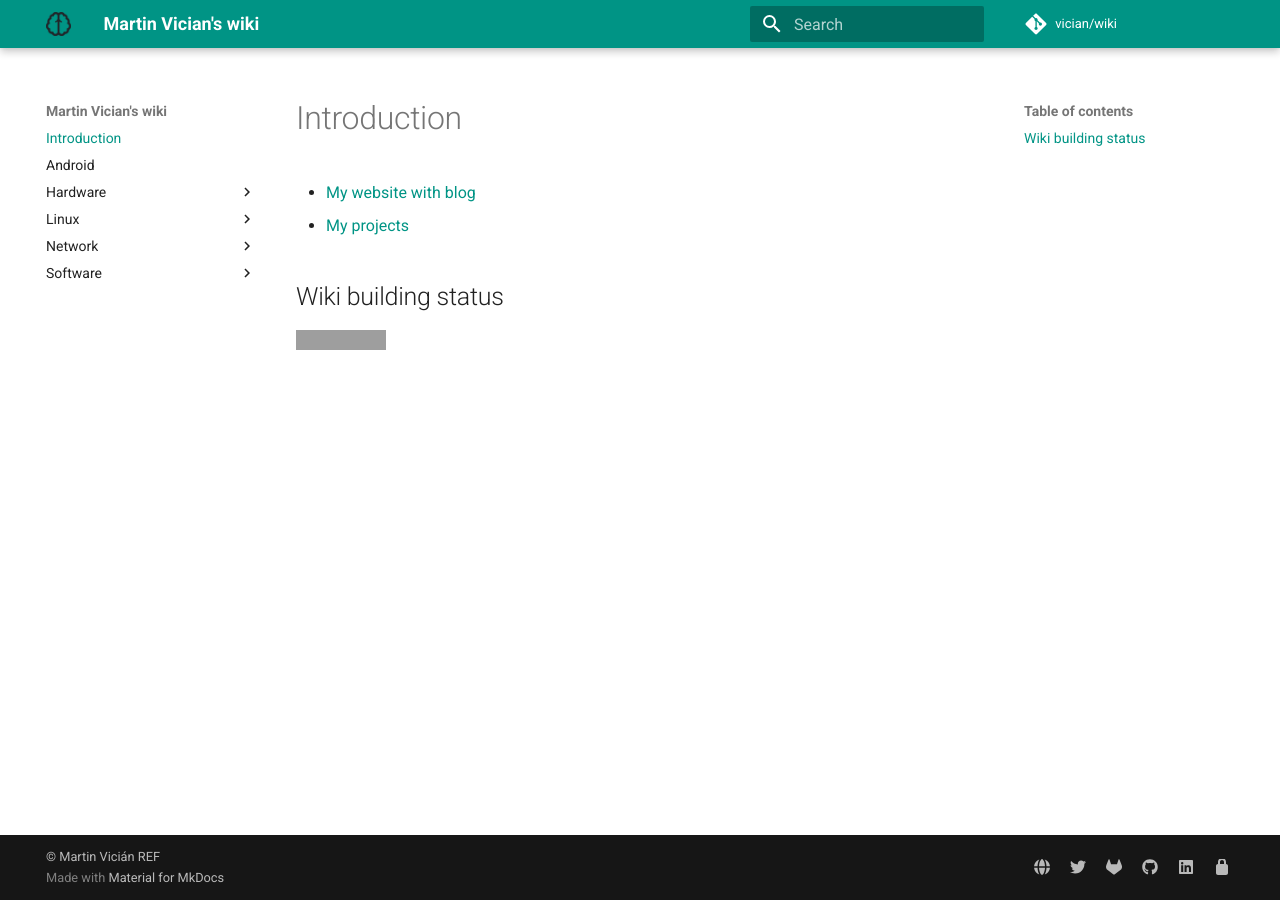
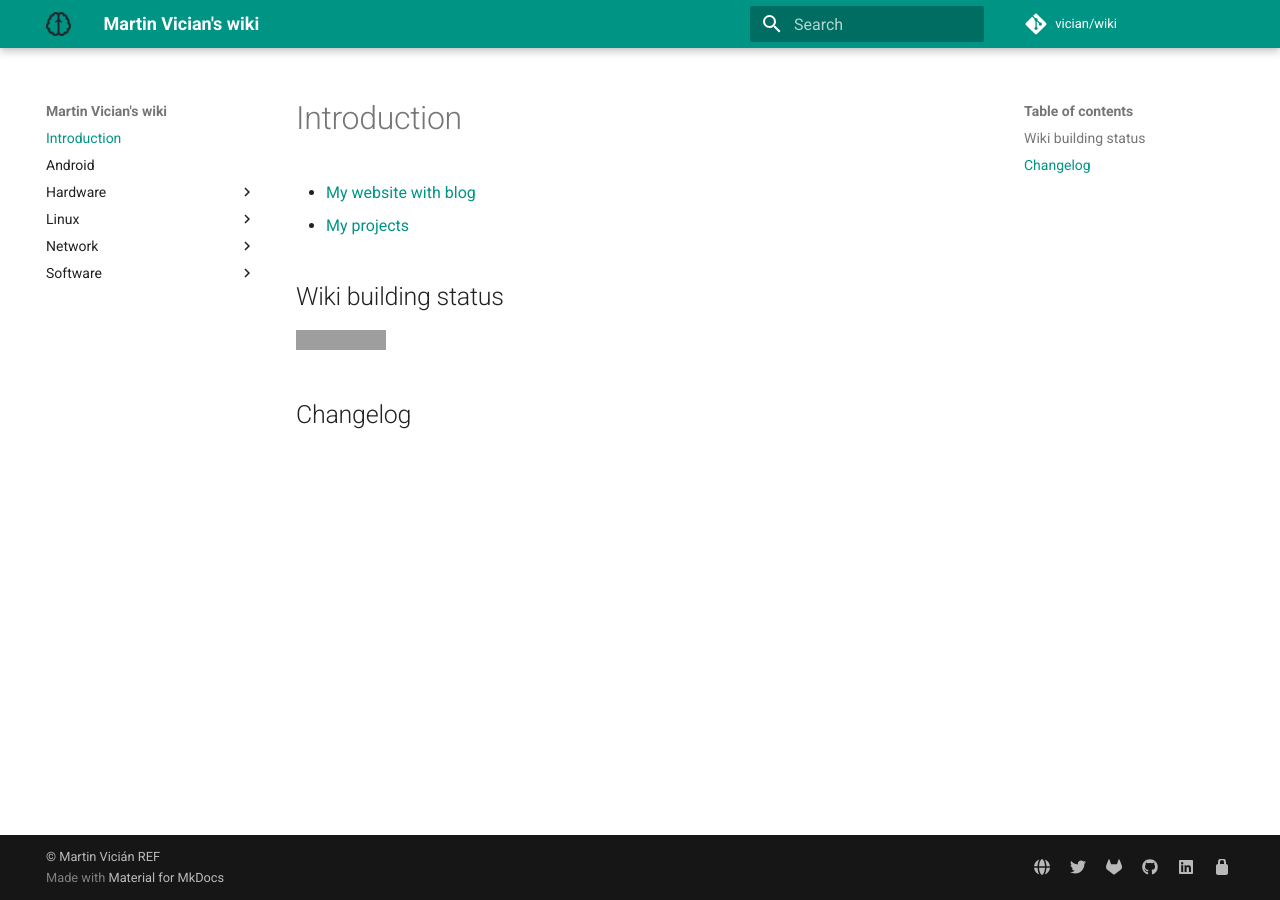
Before and after one commit to vician/wiki, an MkDocs documentation site: the page built from docs/index.md, in a window 1280 px wide. Built offline with MkDocs 1.6.1 and Material for MkDocs 9.7.7, drawn with Linux system fonts in a browser that asks for light colours; comment, search, counter and statistics services are not loaded; grey boxes are pictures that could not be loaded.

Commit message:
add automatic changelog

```diff
--- a/.gitlab-ci.yml
+++ b/.gitlab-ci.yml
@@ -23,6 +23,7 @@ deploy:
         - sed -i "s/&copy;/\&copy; $(date +%Y)/g" mkdocs.yml
         - sed -i "s/REF/#$(git log --pretty=format:'%h' -n 1)/g" mkdocs.yml
         - sed -i "s/HASH/$(git rev-parse HEAD)/g" mkdocs.yml
+        - ./changelog.sh $CI_COMMIT_SHA
         - mkdocs build
         - rsync -e "ssh" -avz --delete --exclude="\.*" site/* $SSH_USER@$SSH_HOST:$SSH_ROOT/
     artifacts:
--- a/docs/index.md
+++ b/docs/index.md
@@ -6,3 +6,5 @@
 ## Wiki building status
 
 ![](https://gitlab.com/vician/wiki/badges/master/build.svg)
+
+## Changelog
```
Also changed, not shown: 1 other file.
